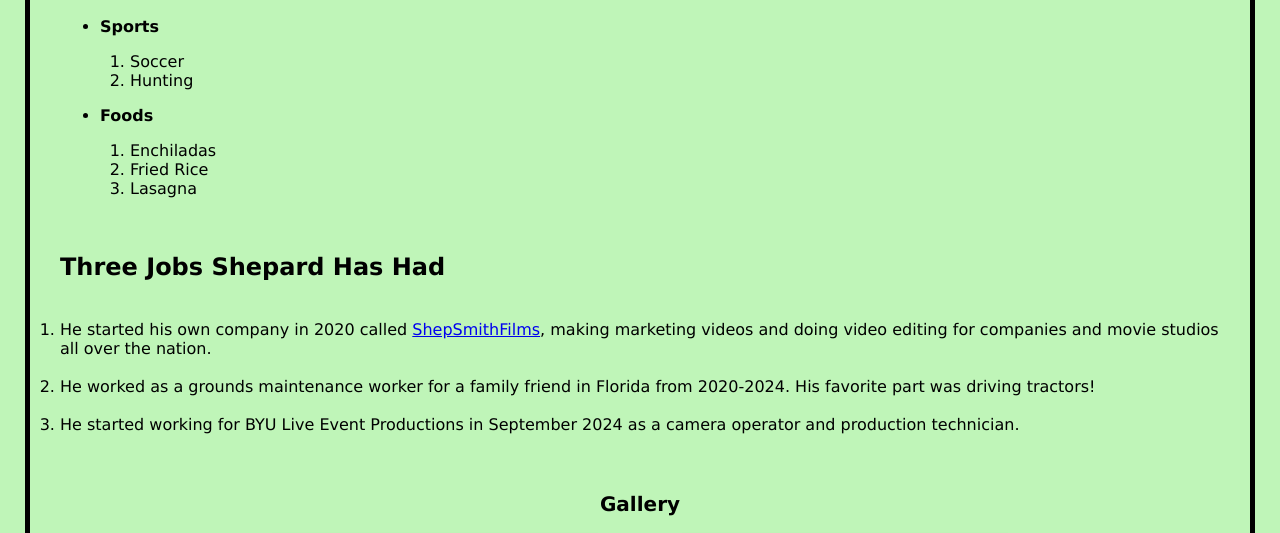
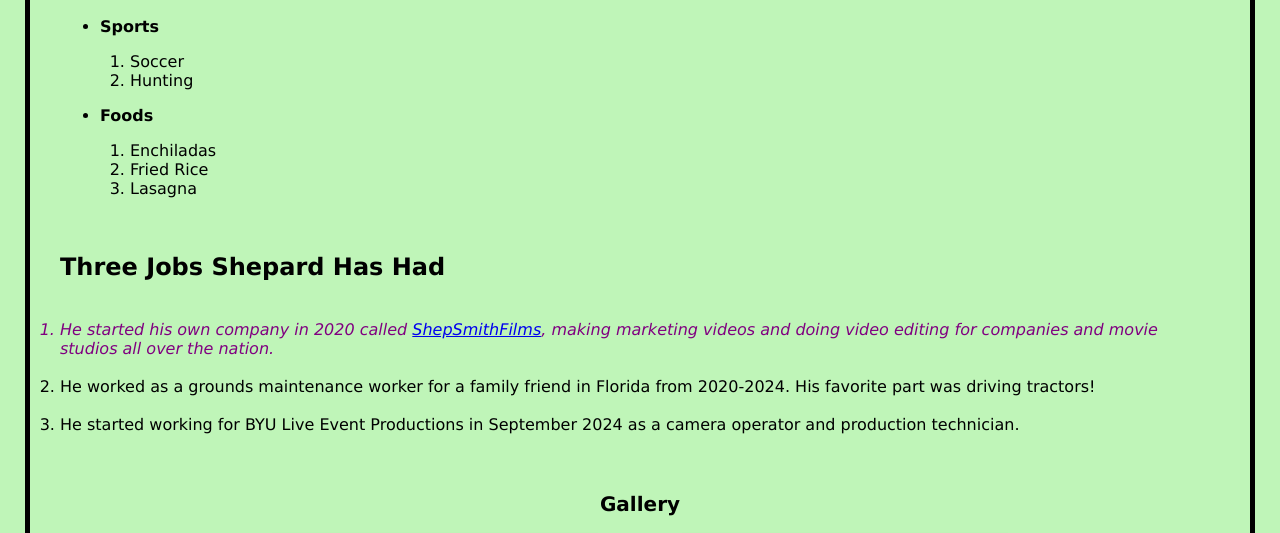
Before and after one commit to shepardjsmith/IS201, a plain HTML site: page scratch.html in a window 1280 px wide. Shown: the part 211-744 px from the top of the page. Drawn offline with Linux system fonts and the light colour scheme.

Commit message:
Update scratch.css

```diff
--- a/scratch.css
+++ b/scratch.css
@@ -81,3 +81,8 @@ text-decoration: underline;
     height: 100%;
     border: none;
 }
+
+.emphasizedText{
+    font-style: italic;
+    color: Purple;
+}
```
